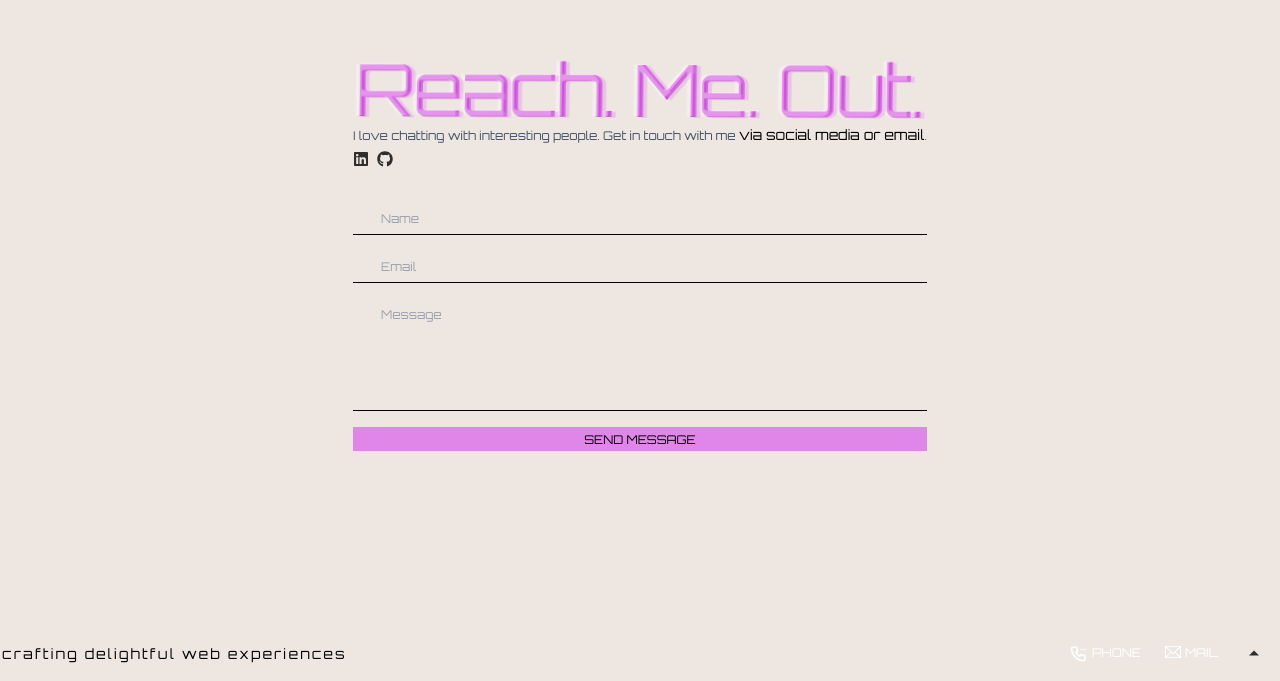
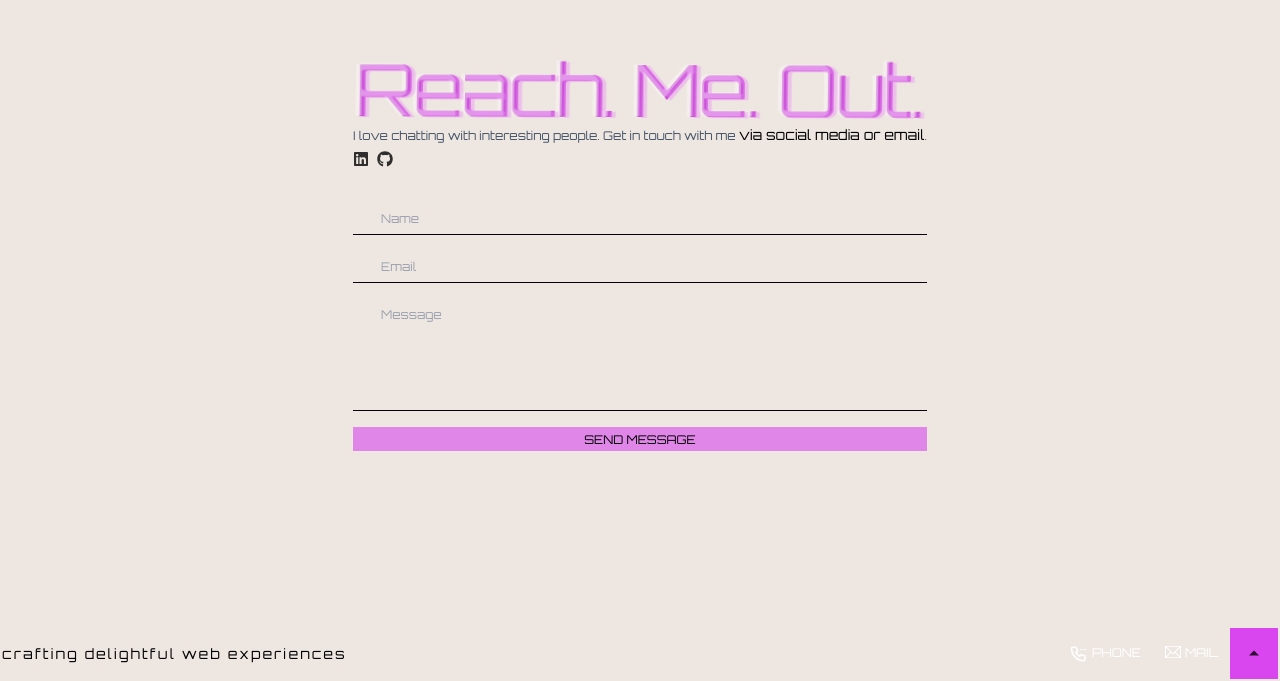
Before and after one commit to DiegoCstyles/portfolio, a Next.js app: page / in a window 1280 px wide. Shown: the part 3192-3873 px from the top of the page. Built offline with nearby package versions, Linux system fonts and the light colour scheme.

Commit message:
Update Footer.tsx

```diff
--- a/components/Footer/Footer.tsx
+++ b/components/Footer/Footer.tsx
@@ -34,7 +34,7 @@ const Footer = ({ currentLanguage }: FooterProps) => {
         <FooterIcons currentLanguage={currentLanguage}/>
       </div>
 
-      <div className="p-3">
+      <div className="p-3 bg-fuchsia-500">
         <FooterActions></FooterActions>
       </div>
 
```
